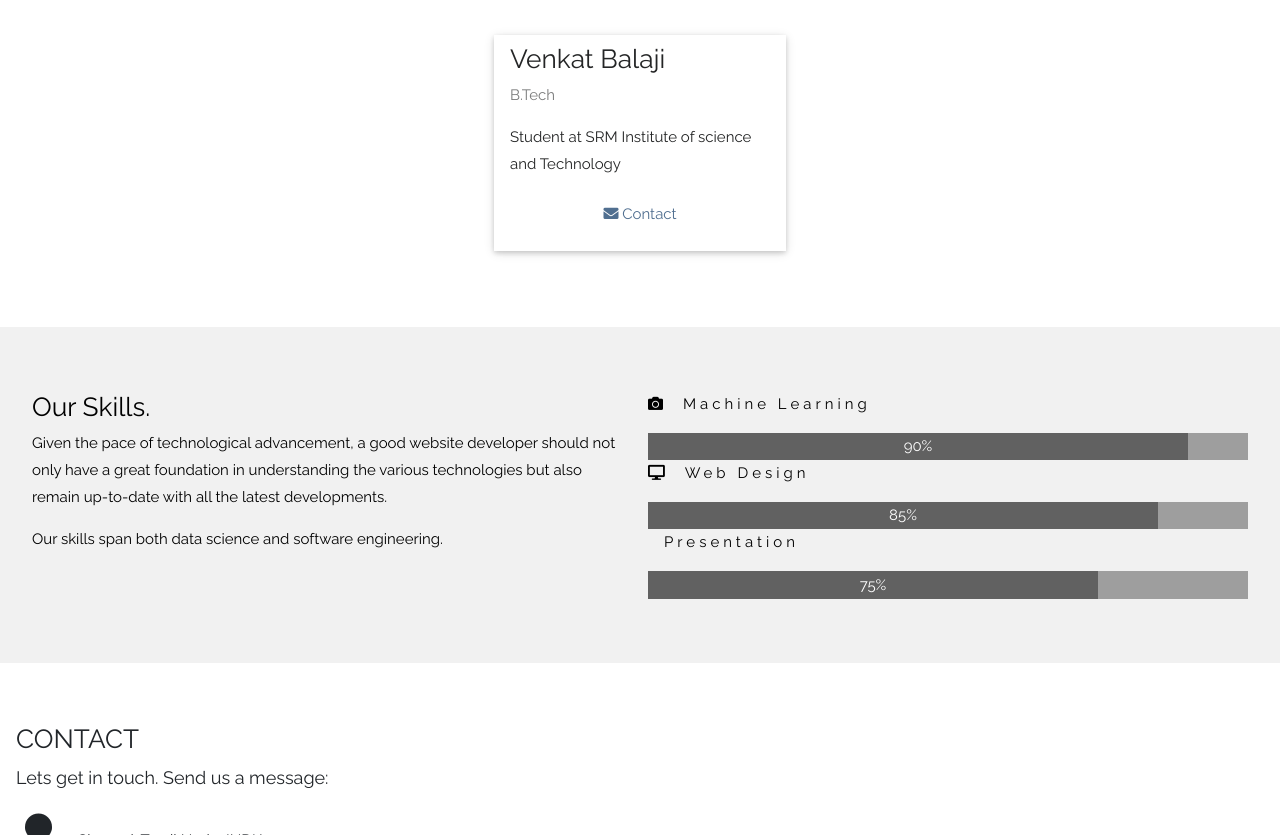
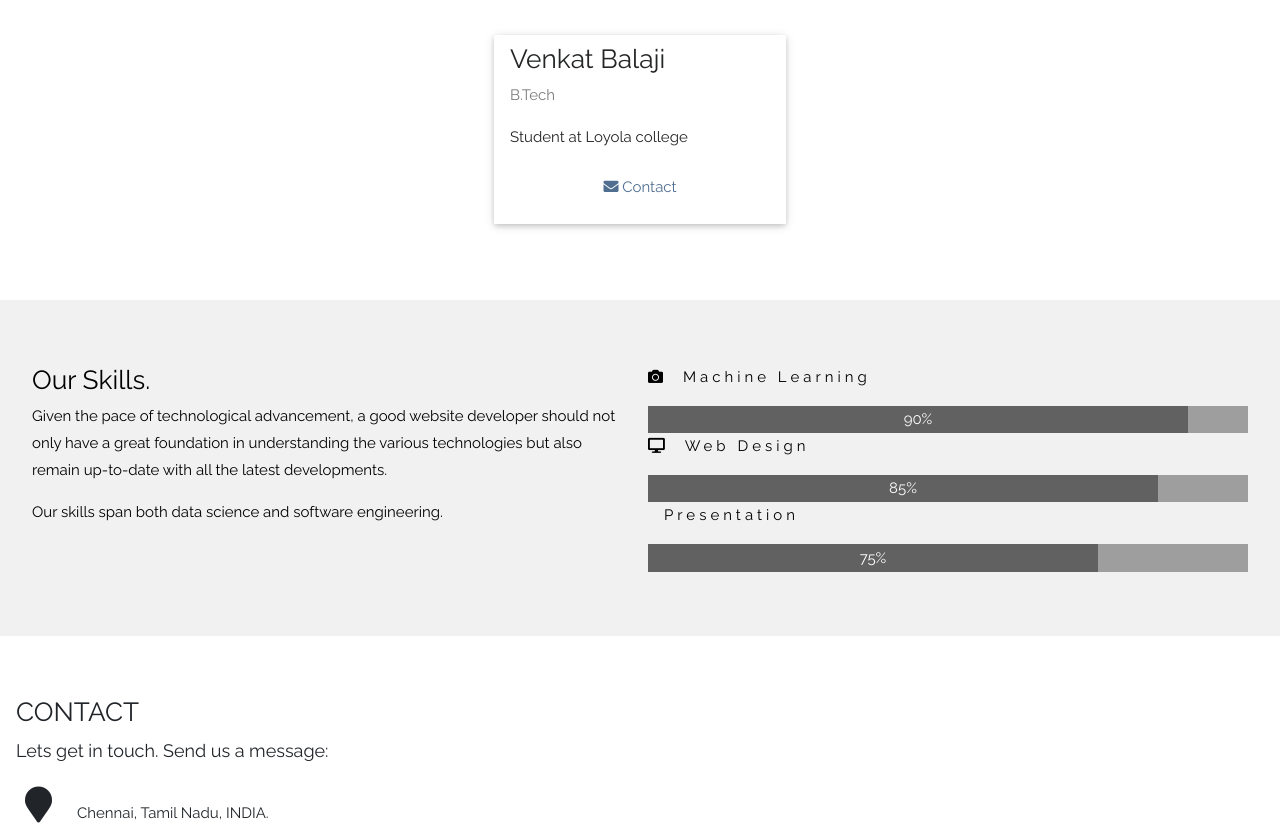
Before and after one commit to jeromejad/heart-disease, a plain HTML site: page templates/welcome.html in a window 1280 px wide. Shown: the part 1820-2655 px from the top of the page. Drawn offline with nearby package versions, Linux system fonts and the light colour scheme; files that its build step writes are made by us from their sources; files whose address does not match are found by name.

Commit message:
Update welcome.html

```diff
--- a/templates/welcome.html
+++ b/templates/welcome.html
@@ -141,7 +141,7 @@ body, html {
         <div class="w3-container pt-2">
           <h3>Venkat Balaji</h3>
           <p class="w3-opacity">B.Tech</p>
-          <p>Student at SRM Institute of science and Technology</p>
+          <p>Student at Loyola college</p>
           <a href="mailto:venkatbalaji@gmail.com"><p><button  class="w3-button  w3-block"><i class="fa fa-envelope"></i> Contact </button></p></a>
         </div>
       </div>
```
